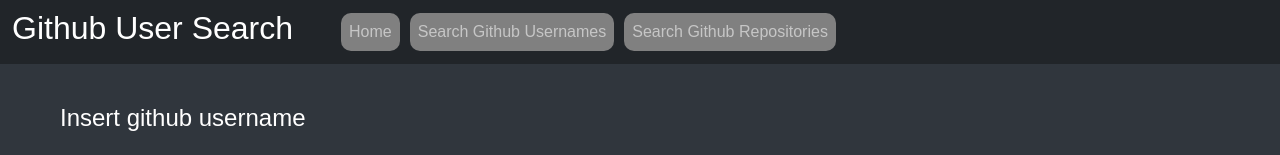
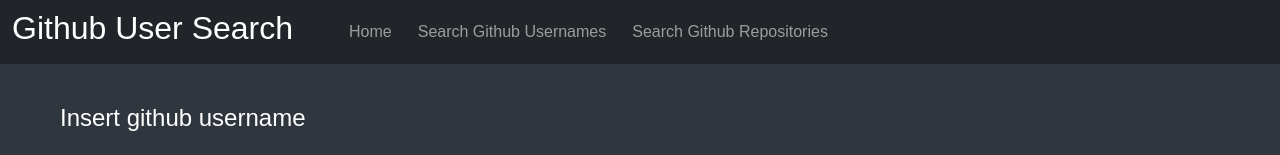
Before and after one commit to Michael-Otieno/github-username-search, an Angular app: page /Repo in a window 1280 px wide. Shown: the top 155 px of the page. Built offline with nearby package versions, Linux system fonts and the light colour scheme; no server answers.

Commit message:
change nav link styles

```diff
--- a/src/app/app.component.css
+++ b/src/app/app.component.css
@@ -1,6 +1,6 @@
 .navlink-1{
-    background-color: grey;
-    border-radius: 10px;
+
+    border-radius: 5px;
     color: white;
     margin: 5px;
 
@@ -9,12 +9,12 @@
     padding: 4px;
     background-color: black;
 }
+.navlink-2{
 
-.navlink-2{
-    background-color: grey;
-    border-radius: 10px;
+    border-radius: 5px;
     color: white;
     margin: 5px;
+
 }
 .navlink-2:hover{
     padding: 4px;
@@ -22,10 +22,11 @@
 }
 
 .navlink-3{
-    background-color: grey;
-    border-radius: 10px;
+
+    border-radius: 5px;
     color: white;
     margin: 5px;
+
 }
 .navlink-3:hover{
     padding: 4px;
```
